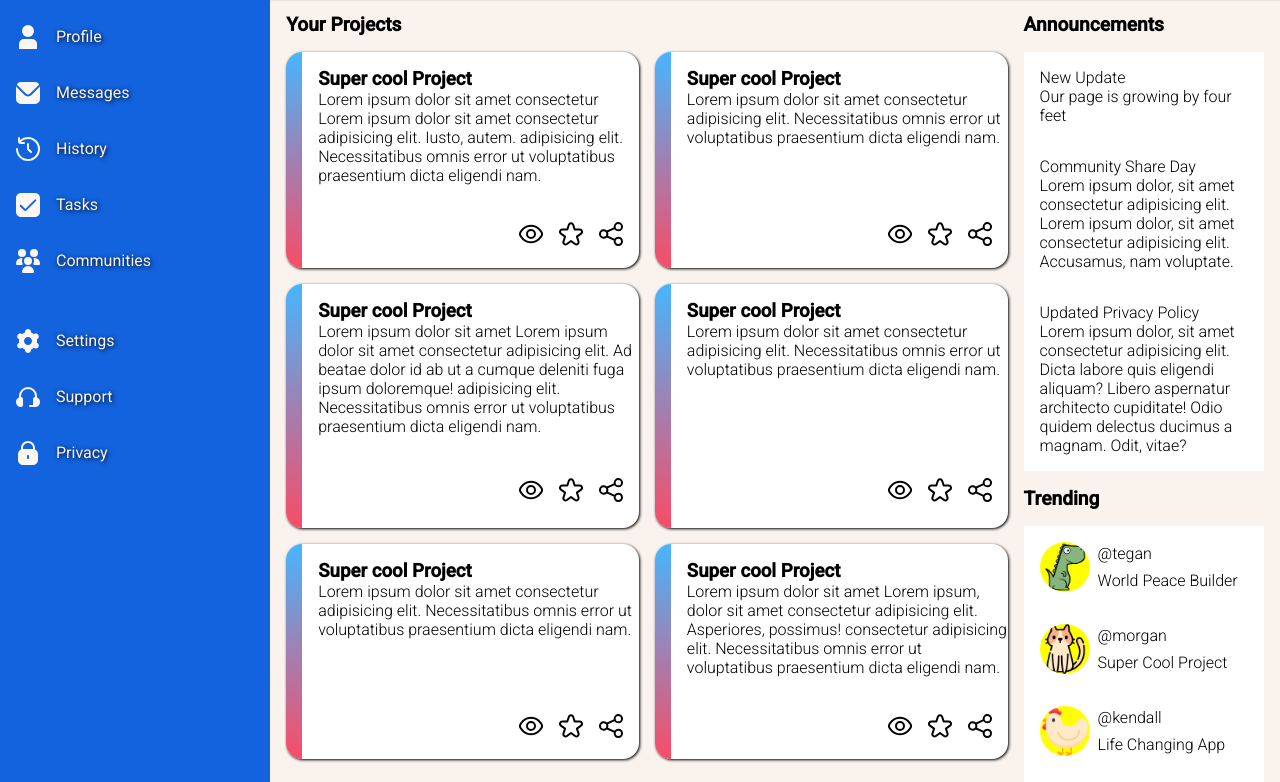
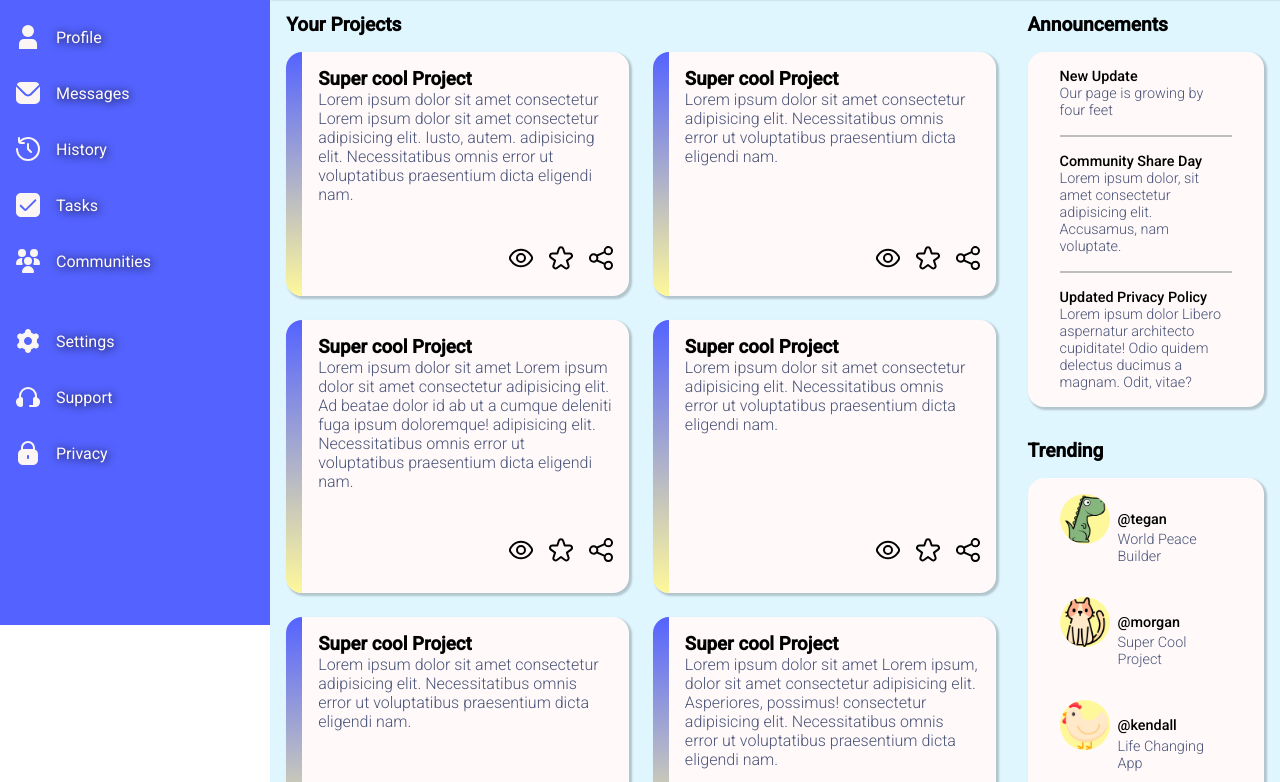
Before and after one commit to Simplypurr/admin_dashboard, a plain HTML site: page index.html in a window 1280 px wide. Shown: the part 175-957 px from the top of the page. Drawn offline with Linux system fonts and the light colour scheme.

Commit message:
fix layout and add comments and variables Add more comments to index.html and styles.css, fix layout issues. Add variables to root in css.

```diff
--- a/css/styles.css
+++ b/css/styles.css
@@ -1,7 +1,15 @@
 @import url('https://fonts.googleapis.com/css2?family=Roboto:wght@300;400;500&display=swap');
 :root {
-    --bg-color-main: #F9F2ED;
-    --bg-color-aside: #1363DF;
+    --bg-color-main: #DFF6FF;
+    --bg-color-aside: #5463FF;
+    --bg-color-search: hsla(201, 100%, 80%, 0.5);
+    --bg-color-btn: #7FB5FF;
+    --bg-color-cards: #FFF9F9;
+    --text-btn-color: #FFF9F9;
+    --text-color: #495478;
+    --gradient: linear-gradient(#5463FF, #FFF89A);
+    --gradient-btn: linear-gradient(#FFF89A,#FFF89A);
+    --shadow-box: 2px 2px 2px 1px rgba(0, 0, 0, 0.2);
     font-size: 16px;
 }
 
@@ -9,6 +17,9 @@
     box-sizing: border-box;
     margin: 0;
     padding: 0;
+}
+input {
+    border: none;
 }
 
 body {
@@ -21,7 +32,7 @@ body {
 }
 
 .icons.header {
-    filter: invert(29%) sepia(96%) saturate(1541%) hue-rotate(203deg) brightness(88%) contrast(99%);;
+    filter: invert(39%) sepia(88%) saturate(3844%) hue-rotate(226deg) brightness(104%) contrast(107%);
 }
 
 .icon-btn {
@@ -29,7 +40,8 @@ body {
 }
 .container{
     display: grid;
-    grid-template-columns: 1fr 3fr 1fr;
+    grid-template-columns: 0.5fr 3fr 1fr;
+    grid-template-rows: auto 1fr;
 }
 
 /* header */
@@ -41,7 +53,7 @@ body {
     gap: 15px;
     padding: 1rem 2rem;
     font-weight: 600;
-    box-shadow: 2px 2px 2px 1px rgba(0, 0, 0, 0.2);
+    box-shadow: var(--shadow-box);
 }
 
 .search-container {
@@ -56,8 +68,7 @@ body {
     align-self: center;
     flex: 1;
     border-radius: 15px;
-    border: none;
-    background-color: #C6DCE4;
+    background-color: var(--bg-color-search);
     height: 1.5rem;
 }
 
@@ -71,7 +82,7 @@ body {
 .user-img,
 .avatar {
     width: 75px;
-    background-color: yellow;
+    background-color: #FFF89A;
     border-radius: 50%;
 }
 
@@ -111,8 +122,8 @@ body {
 }
 .header-btn {
     flex: 1;
-    color: #F9F2ED;
-    background-color: #1363DF;
+    color: var(--text-btn-color);
+    background-color: var(--bg-color-aside);
     border: none;
     border-radius: 1rem;
     height: 35px;
@@ -126,9 +137,12 @@ body {
     grid-row: 1/4;
     display: grid;
     grid-template-rows: auto auto 1fr;
-    background-color: #1363DF;
-    color: #F9F2ED;
+    background-color: var(--bg-color-aside);
+    color: var(--text-btn-color);
     gap: 1.5rem;
+    position: sticky;
+    top: 0;
+    height: 100vh;
 }
 
 .logo-img {
@@ -148,37 +162,41 @@ body {
 
 .nav-network {
     grid-row: 2/3;
-    row-gap: 1rem;
 }
 
 .nav-settings {
     grid-row: 3/4;
 }
+
 /* sidebar-links */
+
 .nav-links {
     display: flex;
     align-items: center;
     gap: 1rem;
     padding: 1rem;
-    text-shadow: 1px 1px 5px #000;
+    text-shadow: 1px 1px 10px #000;
 }
-
 
 .nav-links a {
     text-decoration: none;
-    color: #F9F2ED;
+    color: var(--text-btn-color);
     font-weight: 400;
     transition: .3s ease all;
-    border-bottom: 1px solid transparent;
+    background-image: var(--gradient-btn);
+    background-position: 0% 100%;
+    background-repeat: no-repeat;
+    background-size: 0% 2px;
+    transition: background-size .3s;
 }
 
 .nav-links:hover {
     transform: scale(1.05);
-    transition: transform 0.3s;
+    transition: transform .3s;
 }
 
 .nav-links a:hover {
-    border-color: #F9F2ED;
+    background-size: 100% 2px;
 }
 
 
@@ -186,12 +204,17 @@ body {
 
 
 .content-container {
+    overflow: auto;
     grid-column: 2/4;
     display: grid;
     grid-template-columns: 3fr 1fr;
-    gap: 1rem;
+    gap: 2rem;
     padding: 1rem;
-    background-color: #F9F2ED;
+    background-color: var(--bg-color-main);
+}
+
+.content-container p {
+    color: var(--text-color);
 }
 
 /* left side */
@@ -204,9 +227,8 @@ body {
 
 .projects {
     display: grid;
-    grid-template-rows: 1fr, 1fr, auto;
     grid-template-columns: repeat(auto-fit, minmax(300px, 1fr));
-    gap: 1rem;
+    gap: 1.5rem;
 }
 
 .card {
@@ -214,8 +236,8 @@ body {
     gap: 1rem;
     grid-template: 1fr 0.5fr / 1rem 1fr;
     border-radius: 1rem;
-    box-shadow: 1px 1px 3px #000;
-    background-color: #Fff;
+    box-shadow: var(--shadow-box);
+    background-color: var(--bg-color-cards);
     transition: all .2s ease-in-out;
 
 }
@@ -229,13 +251,14 @@ body {
     grid-area: 1/1/3/2;
     border-top-left-radius: 1rem;
     border-bottom-left-radius: 1rem;
-    background: linear-gradient(#47B5FF, #F94C66);
+    background: var(--gradient);
 }
 
 .description {
     justify-self: start;
     align-self: start;
     padding-top: 1rem;
+    padding-right: 1rem;
 
 }
 
@@ -250,37 +273,53 @@ body {
 .card-buttons input:hover {
     transform: rotate(-180deg);
     transition: 0.5s;
-    filter: drop-shadow(-1px 1px 5px #F94C66);
 }
 
+/* right-side */
+
 .announcements-and-trendings {
-    /* grid-column: 2/3; */
     display: grid;
-    grid-template-rows: 1fr 1fr;
-    gap: 1rem;
-
+    gap: 2rem;
+    align-content: start;
+    font-size: 0.9rem;
 }
-
 
 .anoun-cards {
     display: flex;
     flex-direction: column;
-    justify-content: space-around;
-    background-color: #fff;
-    padding: 1rem;
+    padding: 1rem 2rem;
+}
+
+.box-wrapper {
+    background-color: var(--bg-color-cards);
+    border-radius: 1rem;
+    box-shadow: var(--shadow-box);
+}
+
+.horizontal-line {
+    border-bottom: 2px solid rgba(126, 131, 134, 0.5);
+    width: calc(100% - 4rem);
+    margin: auto;
 }
 
 .trending-cards {
     display: grid;
     grid-template: 1fr 1fr / auto 1fr;
-    gap: 0.5rem;
-    padding: 1rem;
-    background-color: #fff;
+    column-gap: 0.5rem;
+    row-gap: 0.2rem;
+    padding: 1rem 2rem;
 }
 
 .trending-cards img {
     grid-row: 1/3;
 }
+
 .trending-cards p:nth-child(2) {
     align-self: end;
 }
+
+.anoun-cards p:nth-child(1),
+.trending-cards p:nth-child(2){
+    color: #000;
+    font-weight: 500;
+}
--- a/index.html
+++ b/index.html
@@ -41,6 +41,8 @@
                 <img class="logo-img" src="./images/icons/puzzle.png" alt="puzzle-image">
                 <h1>Dashboard</h1>
             </div>
+
+            <!-- main links -->
             <div class="nav-network">
                 <ul>
                     <li class="nav-links">
@@ -81,6 +83,8 @@
                     </li>
                 </ul>
             </div>
+
+            <!-- secondary links -->
             <div class="nav-settings">
                 <ul>
                     <li class="nav-links">
@@ -108,8 +112,12 @@
         <!-- main content -->
 
         <main class="content-container">
+
+            <!-- left-side cards -->
+
             <div class="projects-card">
                 <h4>Your Projects</h4>
+                <!-- first item start -->
                 <div class="projects">
                     <div class="card">
                         <div class="color-side"></div>
@@ -123,6 +131,7 @@
                             <input type="image" src="./images/buttons/share.svg" class="icon-btn">
                         </div>
                     </div>
+                <!-- first item end -->
                     <div class="card">
                         <div class="color-side"></div>
                         <div class="description">
@@ -190,26 +199,31 @@
 
            <div class="announcements-and-trendings">
 
+                <!-- first item -->
                 <div class="announ">
                     <h4>Announcements</h4>
+                    <div class="box-wrapper">
                         <div class="anoun-cards">
-                        <p>New Update</p>
+                            <p class="anouncements-title">New Update</p>
                             <p>Our page is growing by four feet</p>
                         </div>
-                    <div class="horizontale-line"></div>
+                        <div class="horizontal-line"></div>
                         <div class="anoun-cards">
-                        <p>Community Share Day</p>
-                        <p>Lorem ipsum dolor, sit amet consectetur adipisicing elit. Lorem ipsum dolor, sit amet consectetur adipisicing elit. Accusamus, nam voluptate.</p>
+                            <p class="anouncements-title">Community Share Day</p>
+                            <p>Lorem ipsum dolor, sit amet consectetur adipisicing elit. Accusamus, nam voluptate.</p>
                         </div>
-                    <div class="horizontale-line"></div>
+                        <div class="horizontal-line"></div>
                         <div class="anoun-cards">
-                        <p>Updated Privacy Policy</p>
-                        <p>Lorem ipsum dolor, sit amet consectetur adipisicing elit. Dicta labore quis eligendi aliquam? Libero aspernatur architecto cupiditate! Odio quidem delectus ducimus a magnam. Odit, vitae?</p>
+                            <p class="anouncements-title">Updated Privacy Policy</p>
+                            <p>Lorem ipsum dolor Libero aspernatur architecto cupiditate! Odio quidem delectus ducimus a magnam. Odit, vitae?</p>
+                        </div>
                     </div>
                 </div>
 
+                <!-- second item -->
                 <div class="trendings">
                     <h4>Trending</h4>
+                    <div class="box-wrapper">
                         <div class="trending-cards">
                             <img class="avatar small" src="./images/avatars/dinosaur.png" alt="avatar">
                             <p class="user-tag">@tegan</p>
@@ -232,6 +246,7 @@
                         </div>
                     </div>
                 </div>
+           </div>
         </main>
     </div>
 </body>
```
Lines whose indentation alone changed are shown as unchanged.
